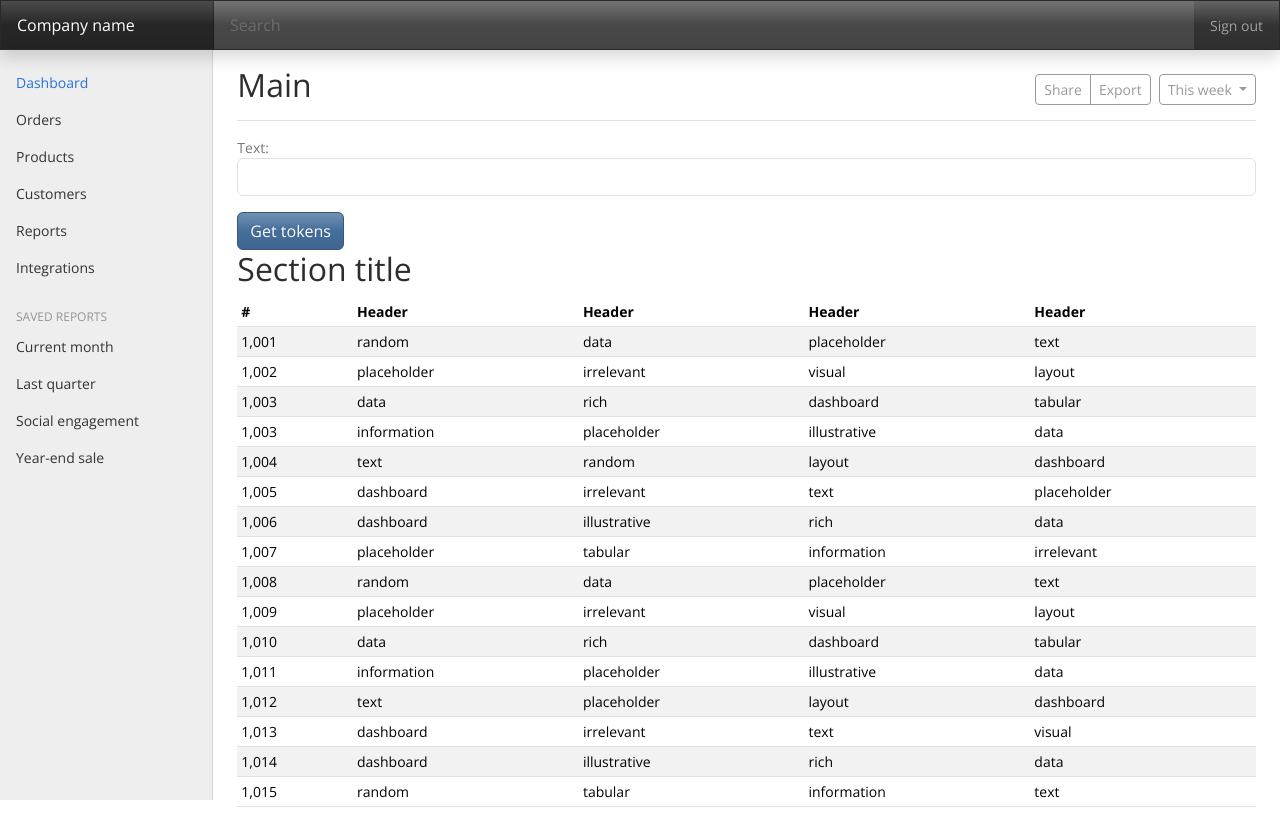
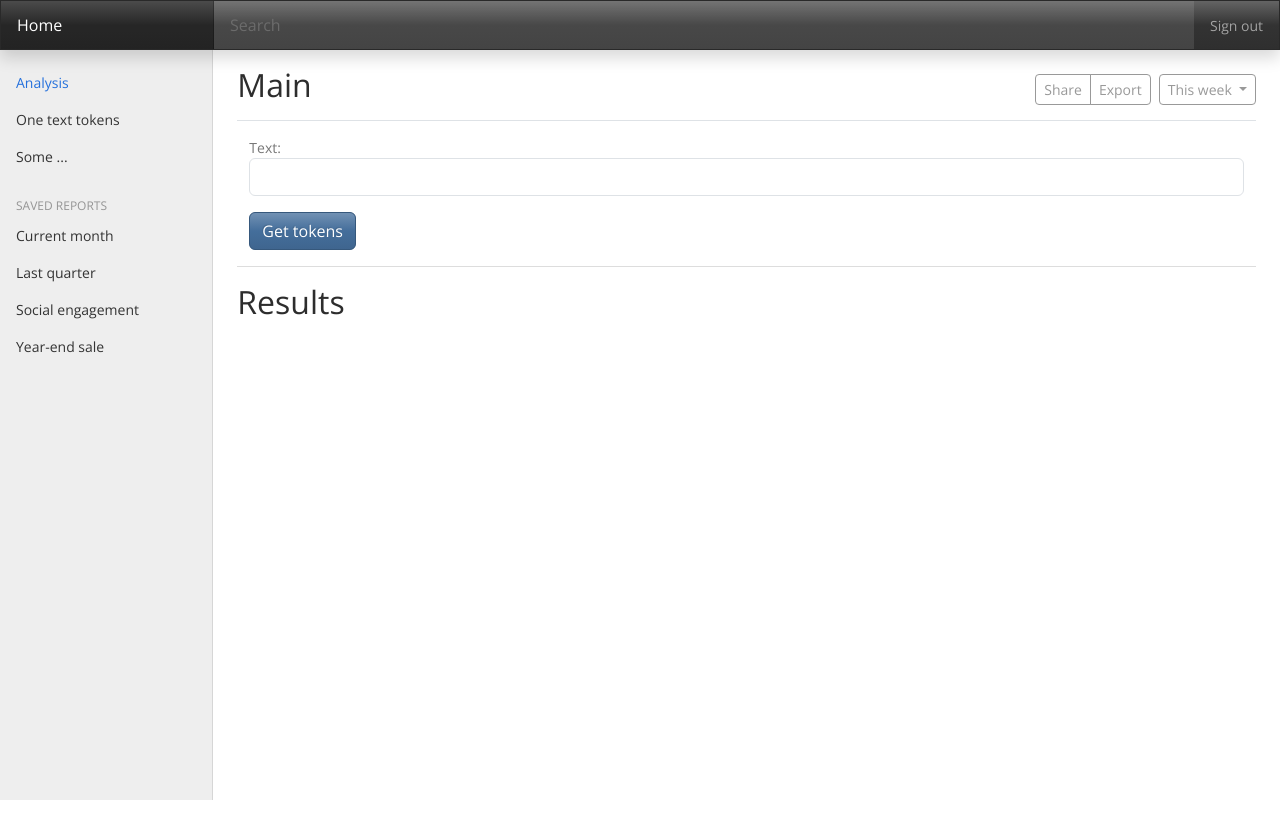
Before and after one commit to findsimilar/find-similar, a Django app: page /analysis/tokenize-one/ in a window 1280 px wide. After the commit the page ends 800 px from the top, so only its background shows below. Run offline with Django 4.2, Linux system fonts and the light colour scheme; some libraries are stand-ins or nearby versions.

Commit message:
add tokenize one web page

```diff
--- a/laboratory/analysis/templates/analysis/tokenize_one.html
+++ b/laboratory/analysis/templates/analysis/tokenize_one.html
@@ -6,3 +6,13 @@
         <button type="submit" class="btn btn-primary">Get tokens</button>
     </form>
 {% endblock %}
+{% block results %}
+    <h3>{{text}}</h3>
+    <ul class="list-group">
+        {% for token in tokens %}
+            <li class="list-group-item">
+                {{token}}
+            </li>
+        {% endfor %}
+    </ul>
+{% endblock %}
--- a/laboratory/analysis/views.py
+++ b/laboratory/analysis/views.py
@@ -1,8 +1,9 @@
 """
 Analysis views
 """
-from django.urls import reverse_lazy
 from django.views.generic import FormView
+from django.urls import reverse
+from analysis.functions import analyze_one_item
 from .forms import OneTextForm
 
 
@@ -12,4 +13,27 @@ class TokenizeOneView(FormView):
     """
     form_class = OneTextForm
     template_name = 'analysis/tokenize_one.html'
-    success_url = reverse_lazy('analysis:tokenize_one')
+
+    def form_valid(self, form):
+        text = form.cleaned_data['text']
+        self.text = text
+        self.tokens = analyze_one_item(text)
+        return super().form_valid(form)
+
+    def get_context_data(self, **kwargs):
+        context = super().get_context_data()
+        data = self.request.GET
+        text = data.get('text', '')
+        tokens = data.getlist('token')
+        context['text'] = text
+        context['tokens'] = tokens
+        return context
+
+    def get_success_url(self):
+        url_params = []
+        for token in self.tokens:
+            param = f'token={token}'
+            url_params.append(param)
+        url_params = f'?text={self.text}&{"&".join(url_params)}'
+        url = f'{reverse("analysis:tokenize_one")}{url_params}'
+        return url
--- a/laboratory/templates/base.html
+++ b/laboratory/templates/base.html
@@ -33,7 +33,7 @@
   <body>
 
 <header class="navbar navbar-dark sticky-top bg-dark flex-md-nowrap p-0 shadow">
-  <a class="navbar-brand col-md-3 col-lg-2 me-0 px-3" href="#">Company name</a>
+  <a class="navbar-brand col-md-3 col-lg-2 me-0 px-3" href="#">Home</a>
   <button class="navbar-toggler position-absolute d-md-none collapsed" type="button" data-bs-toggle="collapse" data-bs-target="#sidebarMenu" aria-controls="sidebarMenu" aria-expanded="false" aria-label="Toggle navigation">
     <span class="navbar-toggler-icon"></span>
   </button>
@@ -53,37 +53,19 @@
           <li class="nav-item">
             <a class="nav-link active" aria-current="page" href="#">
               <span data-feather="home"></span>
-              Dashboard
+              Analysis
             </a>
           </li>
           <li class="nav-item">
-            <a class="nav-link" href="#">
+            <a class="nav-link" href="{% url 'analysis:tokenize_one' %}">
               <span data-feather="file"></span>
-              Orders
+              One text tokens
             </a>
           </li>
           <li class="nav-item">
             <a class="nav-link" href="#">
               <span data-feather="shopping-cart"></span>
-              Products
-            </a>
-          </li>
-          <li class="nav-item">
-            <a class="nav-link" href="#">
-              <span data-feather="users"></span>
-              Customers
-            </a>
-          </li>
-          <li class="nav-item">
-            <a class="nav-link" href="#">
-              <span data-feather="bar-chart-2"></span>
-              Reports
-            </a>
-          </li>
-          <li class="nav-item">
-            <a class="nav-link" href="#">
-              <span data-feather="layers"></span>
-              Integrations
+              Some ...
             </a>
           </li>
         </ul>
@@ -138,10 +120,14 @@
         </div>
       </div>
 
-      {% block main %}
-      {% endblock %}
-
-      <h2>Section title</h2>
+      <div class="container">
+        {% block main %}
+        {% endblock %}
+      </div>
+      <hr>
+      <h2>Results</h2>
+      <div class="container">
+      {% block results %}
       <div class="table-responsive">
         <table class="table table-striped table-sm">
           <thead>
@@ -269,6 +255,8 @@
           </tbody>
         </table>
       </div>
+      {% endblock %}
+      </div>
     </main>
   </div>
 </div>
```
Also changed, not shown: laboratory/analysis/tests/tests_views.py (+78 -8 lines), 1 other file.
